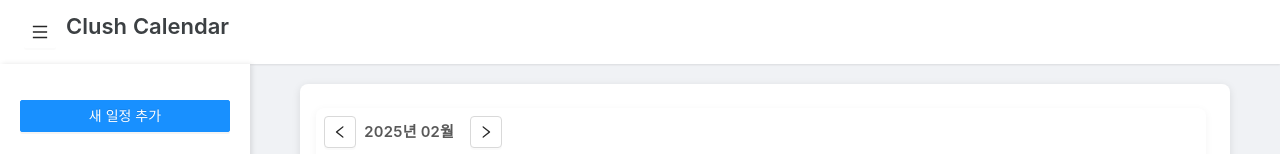
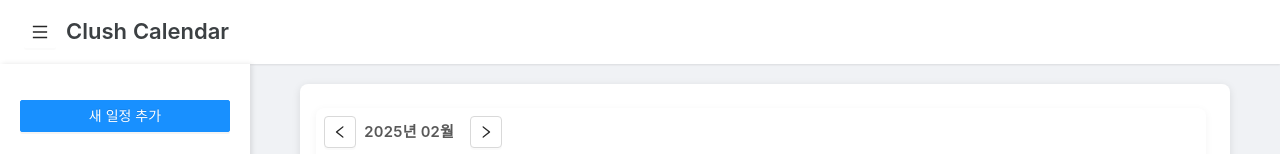
Before and after one commit to DiligentP/clush, a React (Vite) app in the folder frontend/: page / in a window 1280 px wide. Shown: the top 154 px of the page. Built offline with nearby package versions, Linux system fonts and the light colour scheme; no server answers.

Commit message:
feat: MainHeader 스타일 수정 - header-title에 margin-top 추가

```diff
--- a/frontend/src/styles/MainHeader.css
+++ b/frontend/src/styles/MainHeader.css
@@ -24,7 +24,7 @@
 }
 
 .header-title {
-  margin: 0;
+  margin-top: 10px;
 }
 
 .nav-button {
```
